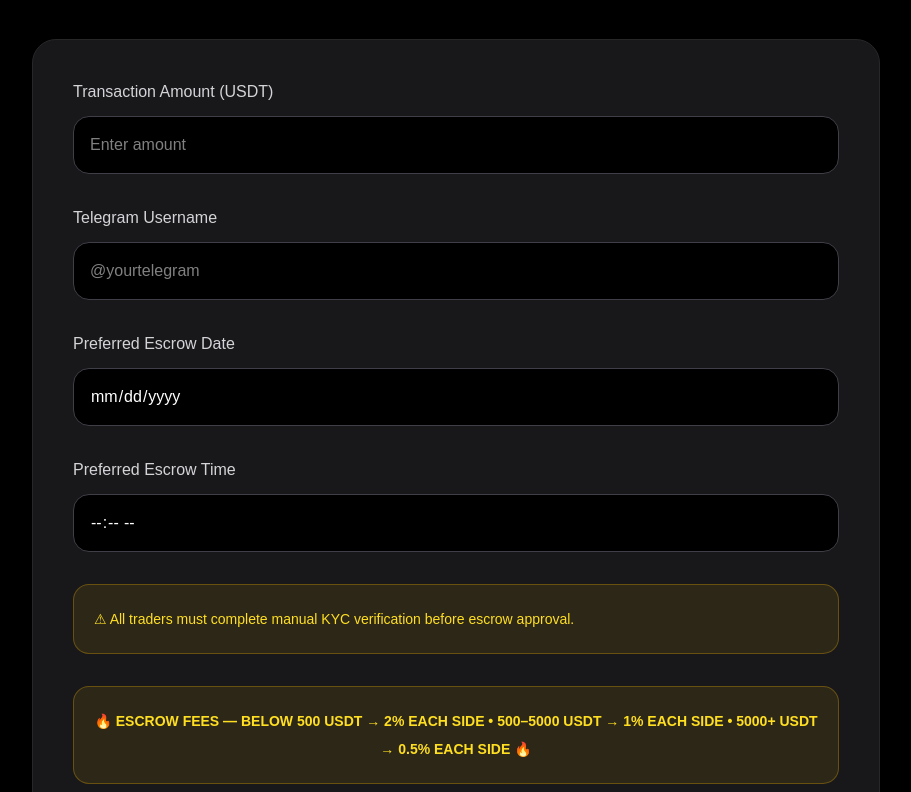
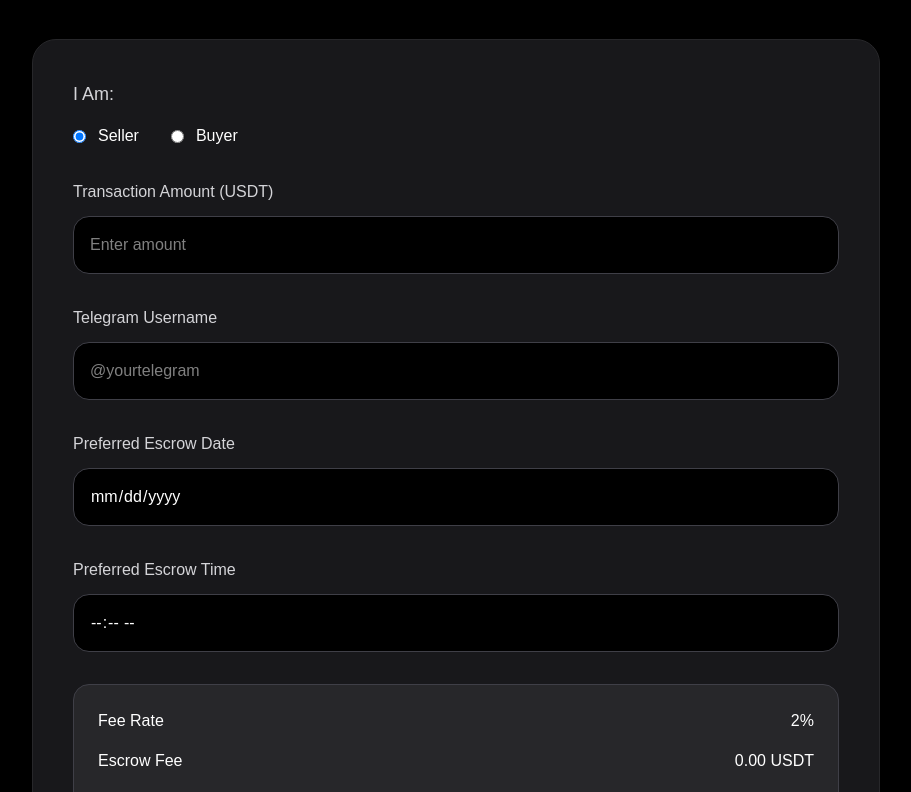
Before and after one commit to ingukasim/escrow-site, a Next.js app: page /create-order in a window 1280 px wide. Shown: the part 368-1160 px from the top of the page, without its empty margins (184-1095 px from the left). Built offline with nearby package versions, Linux system fonts and the light colour scheme; no server answers.

Commit message:
Added role based escrow creation

```diff
--- a/app/create-order/page.tsx
+++ b/app/create-order/page.tsx
@@ -20,6 +20,9 @@ export default function CreateOrderPage() {
 
   const [bookingTime, setBookingTime] =
     useState("");
+
+  const [role, setRole] =
+    useState("seller");
 
   const [loading, setLoading] =
     useState(false);
@@ -46,7 +49,7 @@ export default function CreateOrderPage() {
 
   }
 
-  /* CORRECT FEE CALCULATION */
+  /* CORRECT ESCROW FEES */
 
   const feeAmount =
     (amountNumber * feeRate) / 100;
@@ -109,6 +112,8 @@ export default function CreateOrderPage() {
 
                 buyer_receives:
                   buyerReceives,
+
+                role,
 
                 status:
                   "Pending",
@@ -181,6 +186,63 @@ export default function CreateOrderPage() {
           }
           className="bg-zinc-900 border border-zinc-800 rounded-3xl p-10 space-y-8"
         >
+
+          {/* ROLE */}
+          <div>
+
+            <label className="block mb-4 text-zinc-300 text-lg">
+
+              I Am:
+
+            </label>
+
+            <div className="flex gap-8">
+
+              <label className="flex items-center gap-3 cursor-pointer">
+
+                <input
+                  type="radio"
+                  value="seller"
+                  checked={
+                    role === "seller"
+                  }
+                  onChange={(e) =>
+                    setRole(
+                      e.target.value
+                    )
+                  }
+                />
+
+                <span>
+                  Seller
+                </span>
+
+              </label>
+
+              <label className="flex items-center gap-3 cursor-pointer">
+
+                <input
+                  type="radio"
+                  value="buyer"
+                  checked={
+                    role === "buyer"
+                  }
+                  onChange={(e) =>
+                    setRole(
+                      e.target.value
+                    )
+                  }
+                />
+
+                <span>
+                  Buyer
+                </span>
+
+              </label>
+
+            </div>
+
+          </div>
 
           {/* AMOUNT */}
           <div>
@@ -277,30 +339,7 @@ export default function CreateOrderPage() {
 
           </div>
 
-          {/* KYC NOTICE */}
-          <div className="bg-yellow-500/10 border border-yellow-500/30 rounded-2xl p-5 text-yellow-300 text-sm leading-7">
-
-            ⚠ All traders must
-            complete manual KYC
-            verification before escrow
-            approval.
-
-          </div>
-
-          {/* FEE NOTICE */}
-          <div className="bg-yellow-500/10 border border-yellow-500/30 rounded-2xl p-5 text-center text-yellow-300 font-bold text-sm leading-7">
-
-            🔥 ESCROW FEES —
-            BELOW 500 USDT → 2%
-            EACH SIDE •
-            500–5000 USDT → 1%
-            EACH SIDE •
-            5000+ USDT →
-            0.5% EACH SIDE 🔥
-
-          </div>
-
-          {/* CALCULATIONS */}
+          {/* FEES */}
           <div className="bg-zinc-800 border border-zinc-700 rounded-2xl p-6 space-y-4">
 
             <div className="flex justify-between">
```
